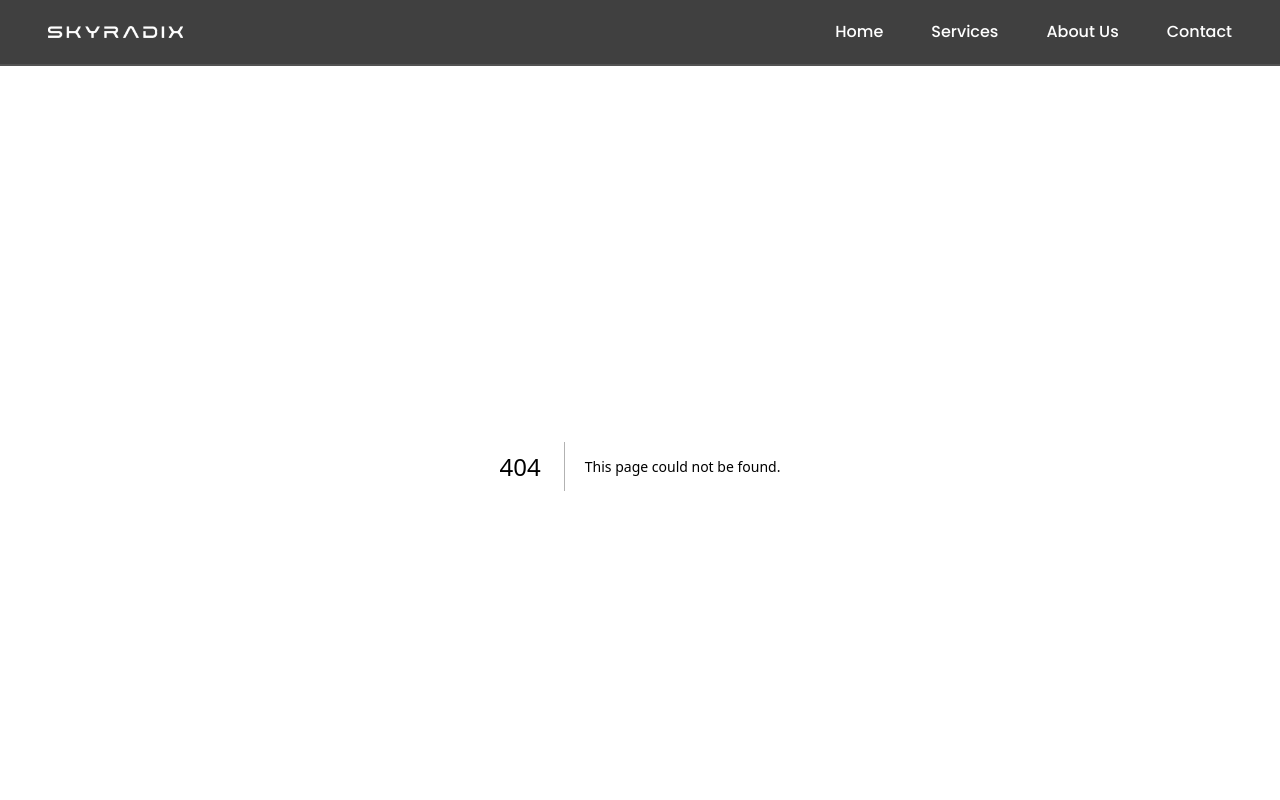
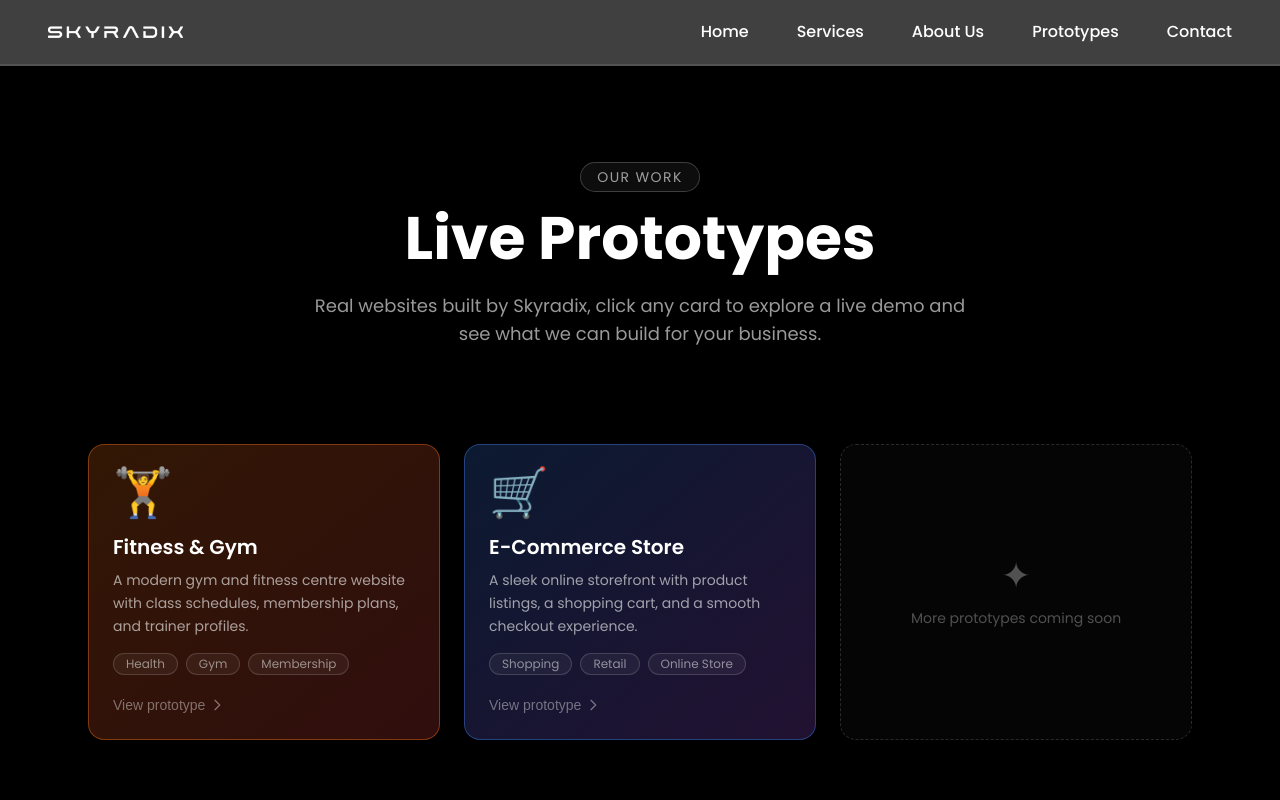
Before and after one commit to ThisulaLewhan/skyradix, a Next.js app: page /prototypes in a window 1280 px wide. Before the commit this address had no page. Shown: the top 800 px of the page. Built offline with nearby package versions, Linux system fonts and the light colour scheme; a web font is replaced by a local one.

Commit message:
Prototype page

```diff
--- /dev/null
+++ b/src/app/prototypes/page.jsx
@@ -0,0 +1,130 @@
+import { poppins400 } from "@/app/fonts";
+
+export const metadata = {
+    title: "Prototypes | Skyradix Solutions",
+    description:
+        "Explore website prototypes built by Skyradix from gym & fitness platforms to e-commerce stores and more.",
+    alternates: {
+        canonical: "/prototypes",
+    },
+};
+
+const prototypes = [
+    {
+        slug: "fitness",
+        title: "Fitness & Gym",
+        description:
+            "A modern gym and fitness centre website with class schedules, membership plans, and trainer profiles.",
+        emoji: "🏋️",
+        tags: ["Health", "Gym", "Membership"],
+        color: "from-orange-500/20 to-red-500/20",
+        accent: "border-orange-500/40",
+    },
+    {
+        slug: "ecommerce",
+        title: "E-Commerce Store",
+        description:
+            "A sleek online storefront with product listings, a shopping cart, and a smooth checkout experience.",
+        emoji: "🛒",
+        tags: ["Shopping", "Retail", "Online Store"],
+        color: "from-blue-500/20 to-purple-500/20",
+        accent: "border-blue-500/40",
+    },
+];
+
+export default function PrototypesPage() {
+    return (
+        <main className="min-h-screen bg-black text-white">
+            {/* Hero */}
+            <section className="relative overflow-hidden py-24 px-6 text-center">
+                {/* Background glow blobs */}
+                <div className="pointer-events-none absolute inset-0 -z-10">
+                    <div className="absolute left-1/2 top-0 h-[500px] w-[700px] -translate-x-1/2 -translate-y-1/4 rounded-full bg-white/5 blur-3xl" />
+                </div>
+
+                <p
+                    className={`mb-4 inline-block rounded-full border border-white/20 bg-white/5 px-4 py-1 text-sm tracking-widest text-white/60 uppercase ${poppins400.className}`}
+                >
+                    Our Work
+                </p>
+                <h1
+                    className={`text-4xl font-bold leading-tight sm:text-5xl md:text-6xl ${poppins400.className}`}
+                >
+                    Live Prototypes
+                </h1>
+                <p
+                    className={`mx-auto mt-6 max-w-2xl text-base text-white/60 sm:text-lg ${poppins400.className}`}
+                >
+                    Real websites built by Skyradix, click any card to explore a live
+                    demo and see what we can build for your business.
+                </p>
+            </section>
+
+            {/* Grid */}
+            <section className="mx-auto max-w-6xl px-6 pb-24">
+                <div className="grid gap-6 sm:grid-cols-2 lg:grid-cols-3">
+                    {prototypes.map((p) => (
+                        <a
+                            key={p.slug}
+                            href={`/prototypes/${p.slug}`}
+                            className={`group relative flex flex-col rounded-2xl border ${p.accent} bg-gradient-to-br ${p.color} p-6 backdrop-blur-sm transition-all duration-300 hover:-translate-y-1 hover:shadow-2xl hover:shadow-white/5`}
+                        >
+                            {/* Emoji icon */}
+                            <span className="mb-4 text-5xl">{p.emoji}</span>
+
+                            <h2
+                                className={`mb-2 text-xl font-semibold text-white ${poppins400.className}`}
+                            >
+                                {p.title}
+                            </h2>
+                            <p
+                                className={`flex-1 text-sm leading-relaxed text-white/60 ${poppins400.className}`}
+                            >
+                                {p.description}
+                            </p>
+
+                            {/* Tags */}
+                            <div className="mt-4 flex flex-wrap gap-2">
+                                {p.tags.map((tag) => (
+                                    <span
+                                        key={tag}
+                                        className={`rounded-full border border-white/15 bg-white/5 px-3 py-0.5 text-xs text-white/50 ${poppins400.className}`}
+                                    >
+                                        {tag}
+                                    </span>
+                                ))}
+                            </div>
+
+                            {/* Arrow indicator */}
+                            <div className="mt-5 flex items-center gap-1 text-sm font-medium text-white/40 transition-all group-hover:gap-2 group-hover:text-white/80">
+                                View prototype
+                                <svg
+                                    xmlns="http://www.w3.org/2000/svg"
+                                    className="h-4 w-4"
+                                    fill="none"
+                                    viewBox="0 0 24 24"
+                                    stroke="currentColor"
+                                    strokeWidth={2}
+                                >
+                                    <path
+                                        strokeLinecap="round"
+                                        strokeLinejoin="round"
+                                        d="M9 5l7 7-7 7"
+                                    />
+                                </svg>
+                            </div>
+                        </a>
+                    ))}
+
+                    {/* "More coming soon" placeholder card */}
+                    <div className="flex flex-col items-center justify-center rounded-2xl border border-dashed border-white/15 bg-white/[0.02] p-6 text-center">
+                        <span className="mb-3 text-4xl opacity-30">✦</span>
+                        <p className={`text-sm text-white/30 ${poppins400.className}`}>
+                            More prototypes coming soon
+                        </p>
+                    </div>
+                </div>
+            </section>
+        </main>
+    );
+}
--- a/src/components/MiscComponents/Navbar.jsx
+++ b/src/components/MiscComponents/Navbar.jsx
@@ -7,6 +7,7 @@ const navLinks = [
   { name: 'Home', href: '/home' },
   { name: 'Services', href: '/home#services' },
   { name: 'About Us', href: '/home#about' },
+  { name: 'Prototypes', href: '/prototypes' },
   { name: 'Contact', href: '/home#contact' },
 ];
 
```
